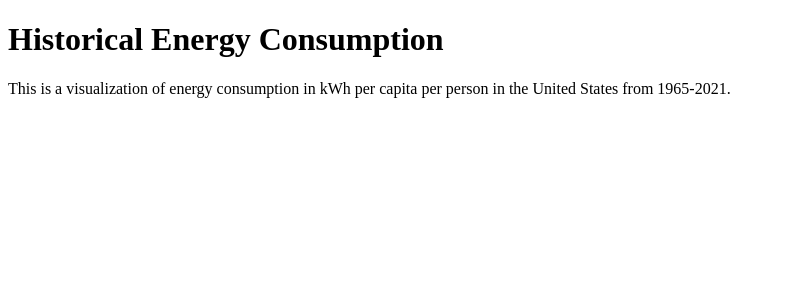
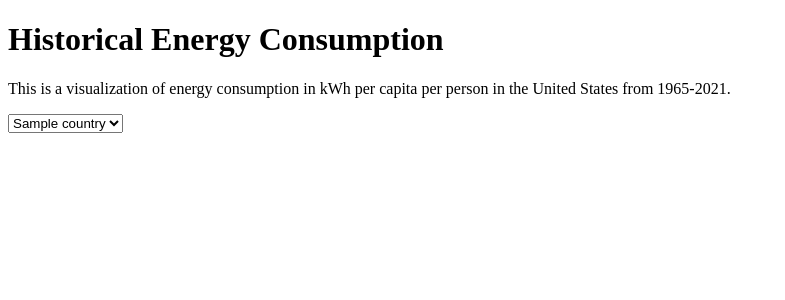
Before and after one commit to mc384/energyviz, a Flask app: template templates/energy.html in a window 1280 px wide. Shown: the top 300 px of the page, without its empty margins (0-785 px from the left). Run offline with Flask 2, Linux system fonts and the light colour scheme; the template is opened without the code that fills it: most values are stand-ins (such as "Sample title", 1, 10 or a date in 2020); some libraries are stand-ins or nearby versions.

Commit message:
Added drop down menu for country selection

```diff
--- a/analysis.py
+++ b/analysis.py
@@ -8,4 +8,6 @@ data = pd.read_csv("energy.csv")
 US = data.loc[data['Entity'] == "United States"]
 USA = US.rename(
     columns={"Primary energy consumption per capita (kWh/person)": "kWh"})
-print(USA.head())
+# print(USA.head())
+# Array of all unique countries in the dataset
+# print(data['Entity'].unique())
--- a/app.py
+++ b/app.py
@@ -11,6 +11,7 @@ app = Flask(__name__)
 @app.route("/")
 def energy():
     data = pd.read_csv("energy.csv")
+    countries = data['Entity'].unique()
     US = data.loc[data['Entity'] == "United States"]
     USA = US.rename(
         columns={"Primary energy consumption per capita (kWh/person)": "kWh"})
@@ -21,7 +22,7 @@ def energy():
     chart.update_yaxes(showline=True, linewidth=2,
                        linecolor='black', mirror=True)
     graphJSON = json.dumps(chart, cls=plotly.utils.PlotlyJSONEncoder)
-    return render_template("energy.html", graphJSON=graphJSON)
+    return render_template("energy.html", graphJSON=graphJSON, countries=countries)
 
 
 if __name__ == "__main__":
--- a/templates/energy.html
+++ b/templates/energy.html
@@ -16,6 +16,11 @@
       This is a visualization of energy consumption in kWh per capita per person
       in the United States from 1965-2021.
     </p>
+    <select name="countries" method="GET" action="/">
+      {% for country in countries %}
+      <option value="{{country}}" selected>{{country}}</option>
+      {% endfor %}
+    </select>
   </body>
   <script src="https://cdn.plot.ly/plotly-latest.min.js"></script>
   <script type="text/javascript">
```
